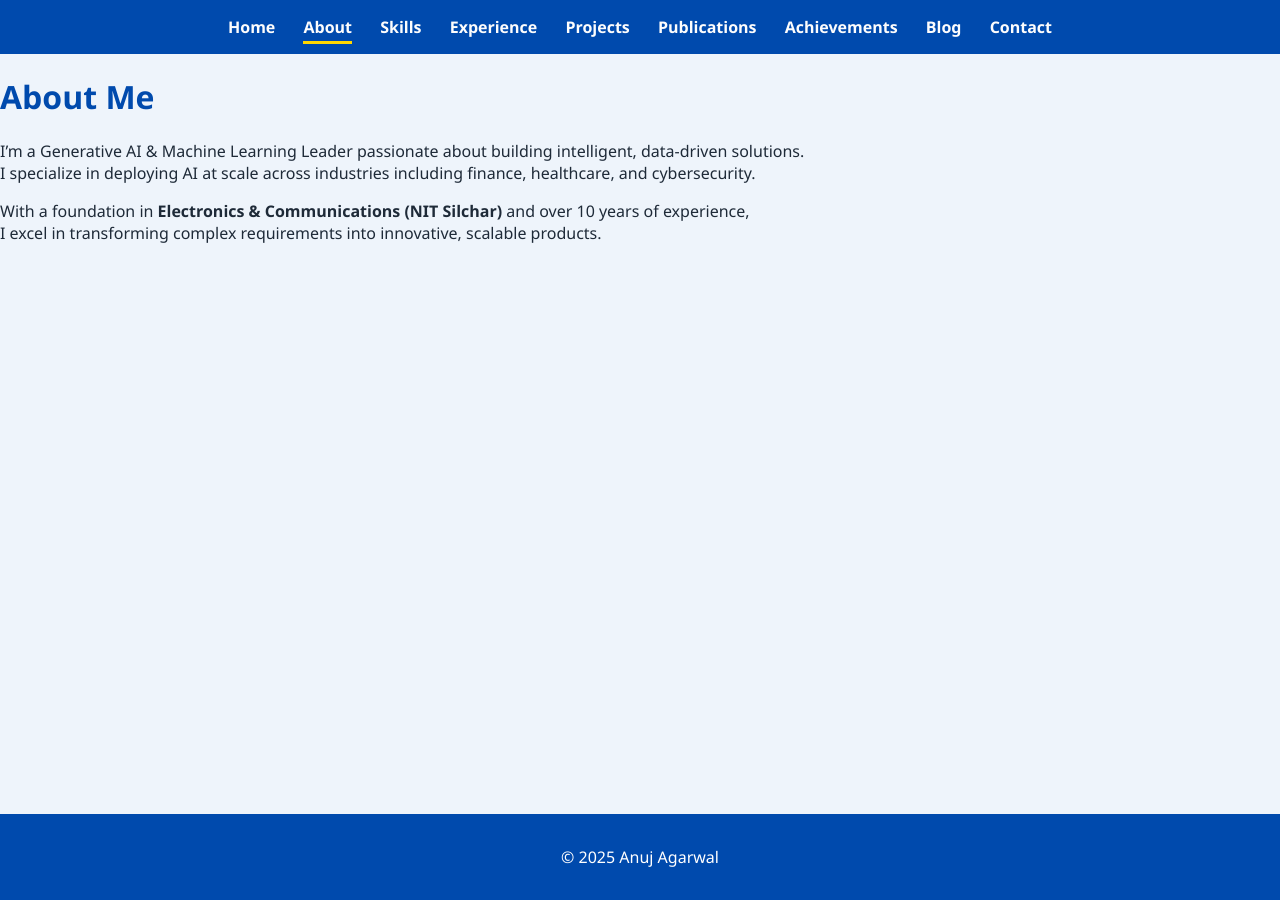
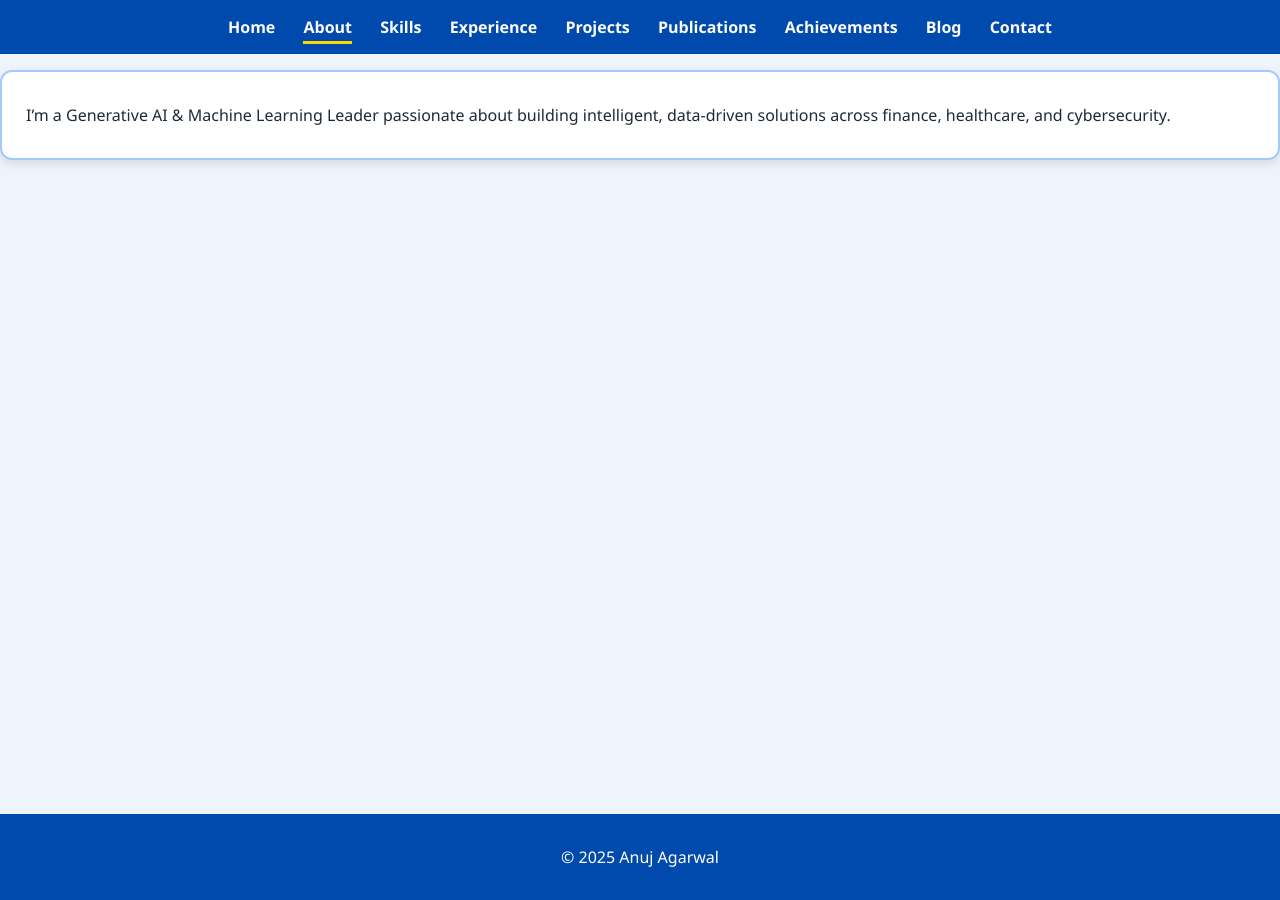
Before and after one commit to anuj-agarwal/anuj-agarwal.github.io, a Jekyll site: the page built from about.md, in a window 1280 px wide. Built offline with Jekyll 4.4.1, drawn with Linux system fonts in a browser that asks for light colours.

Commit message:
Update about.md

```diff
--- a/about.md
+++ b/about.md
@@ -3,10 +3,7 @@ layout: default
 title: "About Me"
 permalink: /about/
 ---
-# About Me
-
-I’m a Generative AI & Machine Learning Leader passionate about building intelligent, data-driven solutions.
-I specialize in deploying AI at scale across industries including finance, healthcare, and cybersecurity.
-
-With a foundation in **Electronics & Communications (NIT Silchar)** and over 10 years of experience,
-I excel in transforming complex requirements into innovative, scalable products.
+<div class="box">
+  <p>I’m a Generative AI & Machine Learning Leader passionate about building intelligent,
+  data-driven solutions across finance, healthcare, and cybersecurity.</p>
+</div>
```
